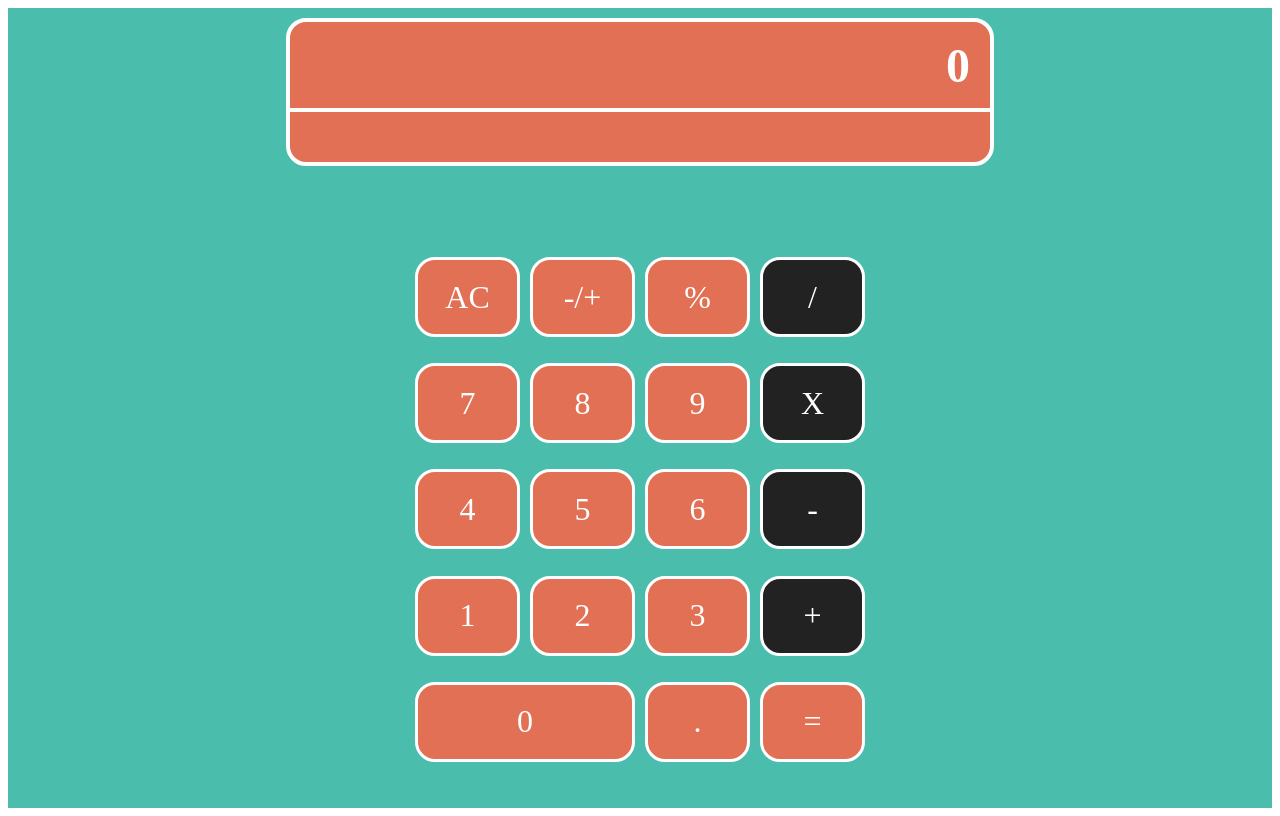
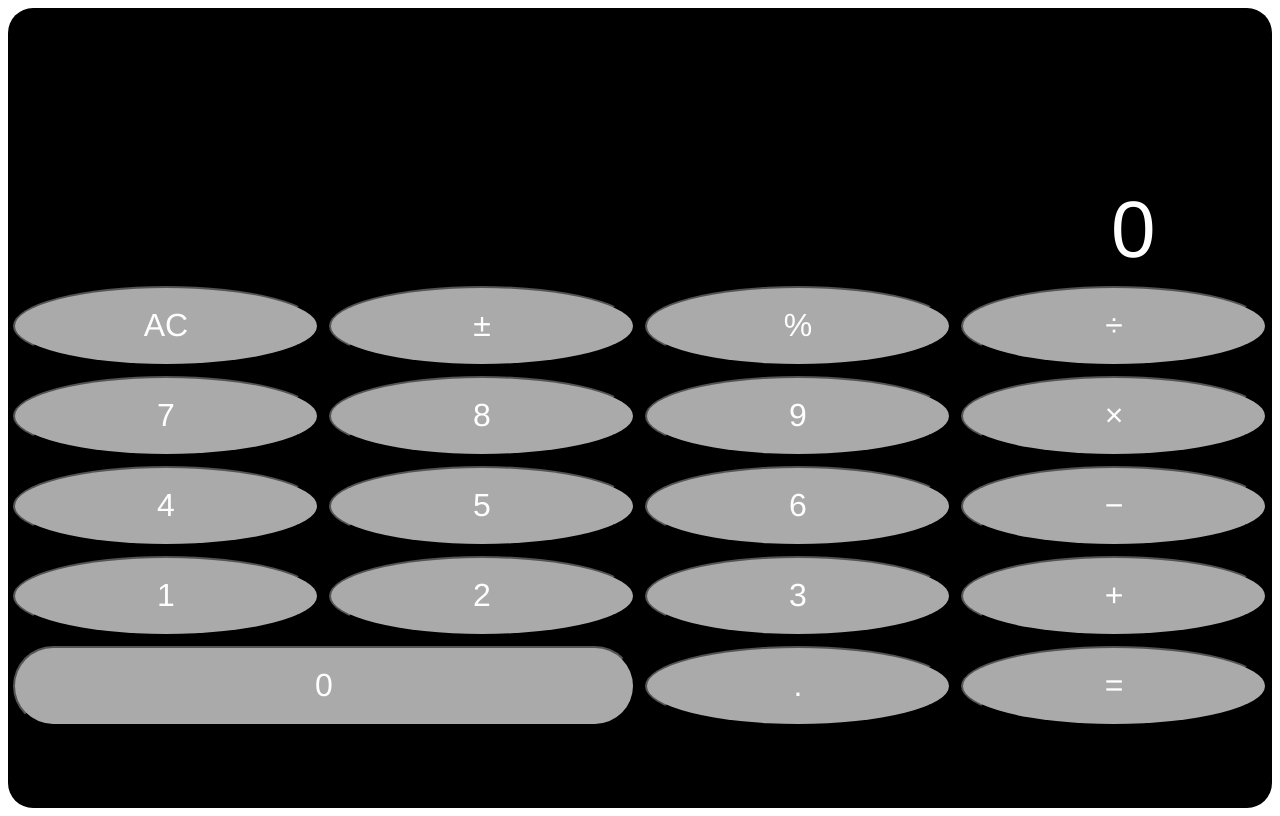
Before and after one commit to ryan-puffer/react-calculator, a React (Create React App) app: page / in a window 1280 px wide. Built offline with nearby package versions, Linux system fonts and the light colour scheme.

Commit message:
adjust styles

```diff
--- a/src/components/Calculator.js
+++ b/src/components/Calculator.js
@@ -6,6 +6,7 @@ import Display from './Display';
 import EqualButton from './EqualButton';
 import PercentButton from './PercentButton';
 import NegativeButton from './NegativeButton';
+import ZeroButton from './ZeroButton';
 import { CalculatorStyles } from './styles/Styles';
 
 const Calculator = () => (
@@ -17,22 +18,22 @@ const Calculator = () => (
 			<ClearButton />
 			<NegativeButton />
 			<PercentButton />
-			<FunctionButton buttonValue='/' />
+			<FunctionButton buttonValue='÷' />
 			<NumberButton buttonValue={7} />
 			<NumberButton buttonValue={8} />
 			<NumberButton buttonValue={9} />
-			<FunctionButton buttonValue='X' />
+			<FunctionButton buttonValue='×' />
 			<NumberButton buttonValue={4} />
 			<NumberButton buttonValue={5} />
 			<NumberButton buttonValue={6} />
-			<FunctionButton buttonValue='-' />
+			<FunctionButton buttonValue='−' />
 			<NumberButton buttonValue={1} />
 			<NumberButton buttonValue={2} />
 			<NumberButton buttonValue={3} />
 			<FunctionButton buttonValue='+' />
-			<div className='zero-button'>
-				<NumberButton buttonValue={0} />
-			</div>
+
+			<ZeroButton buttonValue={0} />
+
 			<NumberButton buttonValue='.' />
 			<EqualButton />
 		</div>
--- a/src/components/Display.js
+++ b/src/components/Display.js
@@ -3,14 +3,10 @@ import { NumberContext } from './NumberProvider';
 import { DisplayStyles } from './styles/Styles';
 
 const Display = () => {
-	const { number, functionValue, storedNumber } = useContext(NumberContext);
+	const { number } = useContext(NumberContext);
 	return (
 		<DisplayStyles>
-			<h2>{number}</h2>
-			<p>
-				{storedNumber}
-				{functionValue}
-			</p>
+			<div className='screen'>{number}</div>
 		</DisplayStyles>
 	);
 };
--- a/src/components/NegativeButton.js
+++ b/src/components/NegativeButton.js
@@ -9,7 +9,7 @@ const NegativeButton = () => {
 			onClick={() => {
 				handleNegativeButton();
 			}}>
-			-/+
+			±
 		</button>
 	);
 };
--- a/src/components/NumberProvider.js
+++ b/src/components/NumberProvider.js
@@ -34,16 +34,17 @@ const NumberProvider = (props) => {
 		//when operation is clicked, set stored number from display
 		setStoredValue();
 		setFunctionValue(buttonValue);
+		setNumber('');
 	};
 
 	const handleEqualButton = () => {
 		if (functionValue === '+') {
 			setNumber(`${parseFloat(number) + parseFloat(storedNumber)}`);
-		} else if (functionValue === '-') {
+		} else if (functionValue === '−') {
 			setNumber(`${parseFloat(storedNumber) - parseFloat(number)}`);
-		} else if (functionValue === 'X') {
+		} else if (functionValue === '×') {
 			setNumber(`${parseFloat(storedNumber) * parseFloat(number)}`);
-		} else if (functionValue === '/') {
+		} else if (functionValue === '÷') {
 			setNumber(`${parseFloat(storedNumber) / parseFloat(number)}`);
 		}
 		setStoredValue();
--- /dev/null
+++ b/src/components/ZeroButton.js
@@ -0,0 +1,16 @@
+import React, { useContext } from 'react';
+import { NumberContext } from './NumberProvider';
+
+const ZeroButton = ({ buttonValue }) => {
+	const { handleSetDisplayValue } = useContext(NumberContext);
+
+	return (
+		<button
+			className='zero-button'
+			onClick={() => handleSetDisplayValue(buttonValue)}>
+			{buttonValue}
+		</button>
+	);
+};
+
+export default ZeroButton;
--- a/src/components/styles/Styles.js
+++ b/src/components/styles/Styles.js
@@ -1,82 +1,74 @@
 import styled from 'styled-components';
 
 export const CalculatorStyles = styled.div`
-	background-color: #4abdac;
-	max-width: 100%;
+	* {
+		box-sizing: border-box;
+		padding: 0;
+		margin: 0;
+	}
+
+	background-color: #000;
+	width: 100%;
 	height: 100vh;
 	display: grid;
 	justify-items: center;
+	border-radius: 25px;
+	position: relative;
 	grid-template-areas:
 		'display'
 		'numbers';
 	button {
 		width: 100%;
-		height: 80px;
-		border-radius: 20px;
-		border: 3px solid white;
+		height: 100%;
+		border-radius: 50%;
 		font-size: 2rem;
 		color: white;
-		font-family: 'Orbitron', serif;
-		background: #e17055;
+		font-family: 'helvetica', sans-serif;
+		background: #aaa;
 		&:focus {
 			outline: none;
 		}
 	}
 
 	.display {
-		font-family: 'Orbitron', serif;
-		font-weight: 700;
+		font-family: 'helvetica', sans-serif;
+		font-size: 5rem;
+		font-weight: 100;
+		position: absolute;
+		bottom: -30px;
+		right: 0px;
+		width: 100%;
 		grid-area: display;
-		h1 {
-			font-size: 4rem;
-			color: white;
-			text-align: center;
-			margin: 40px 0;
-		}
 	}
 	.number-pad {
 		grid-area: numbers;
 		display: grid;
 		grid-gap: 10px;
 		grid-template-columns: repeat(4, 1fr);
-		padding: 0px 0px 30px;
-		width: 450px;
+		padding: 30px 5px 30px 5px;
+		width: 100%;
+		max-height: 500px;
 		.button-div:focus {
 			outline: none;
 		}
 	}
 	.zero-button {
 		grid-column: 1/3;
-	}
-	button.function-button {
-		background: #222;
+		border-radius: 50px !important;
 	}
 `;
 
 export const DisplayStyles = styled.div`
-	display: grid;
-	grid-template-rows: 90px 50px;
-	grid-template-columns: 1fr;
-	border: 4px solid white;
 	margin: 10px;
-	width: 700px;
+	width: 90%;
 	align-items: center;
-	border-radius: 20px;
-	background: #e17055;
-	h2,
+	.screen,
 	p {
 		text-align: center;
 		color: white;
 	}
-	h2 {
-		font-size: 3rem;
+	.screen {
 		margin: 0;
 		text-align: right;
-		padding: 0px;
-		border-bottom: 4px solid white;
-		padding: 15px 20px;
-	}
-	p {
-		margin: 5px 0;
 	}
 `;
```
